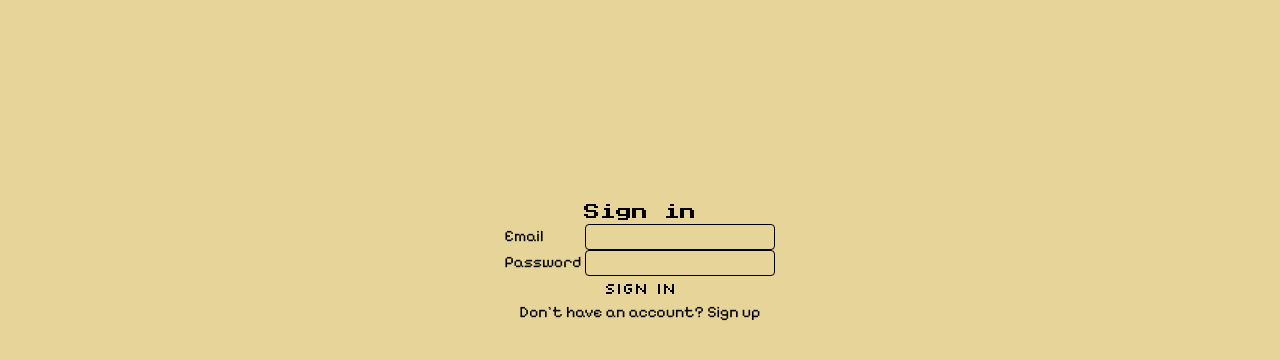
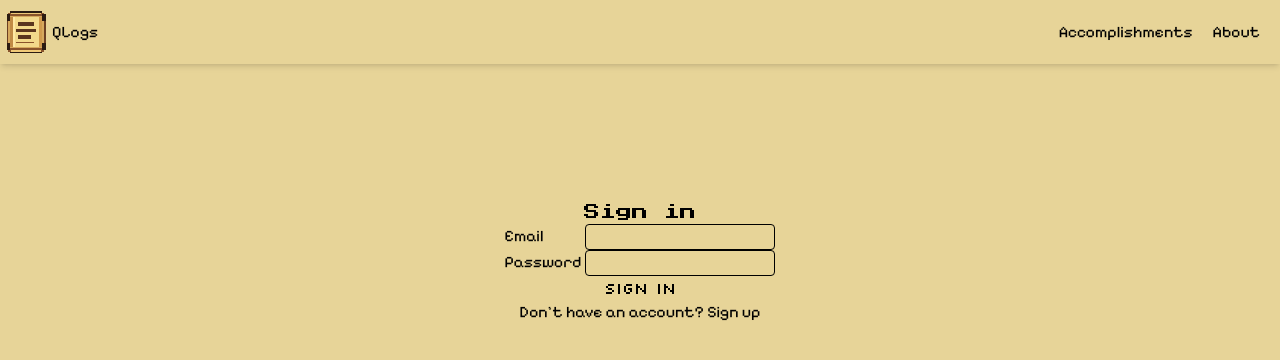
Before and after one commit to Yupityr/questLog, a React (Vite) app in the folder client/: page /signin in a window 1280 px wide. Shown: the top 360 px of the page. Built offline with nearby package versions, Linux system fonts and the light colour scheme; no server answers.

Commit message:
Add: Header component

```diff
--- a/client/src/App.jsx
+++ b/client/src/App.jsx
@@ -1,9 +1,13 @@
 
 import AppRoutes from './routes/AppRoutes.jsx'
+import Header from './components/Header.jsx';
 
 function App() {
   return (
+      <>
+      <Header />
       <AppRoutes />
+      </>
   )
 }
 
--- a/client/src/components/Header.jsx
+++ b/client/src/components/Header.jsx
@@ -0,0 +1,26 @@
+
+export const Header = () => {
+    return (
+        <header className="flex justify-between fixed top-0 left-0 w-full h-16  shadow-md z-50">
+            <div className="flex  items-center w-50">
+                <img src="../public/scroll.svg" alt="img" className="w-13"/>
+                QLogs
+            </div>
+            <div className="flex items-center">
+                <ul className="flex flex-row gap-5">
+                    <li>
+                        Accomplishments
+                    </li>
+                    <li>
+                        About
+                    </li>
+                    <li>
+
+                    </li>
+                </ul>
+            </div>
+        </header>
+    )
+}
+
+export default Header
```
